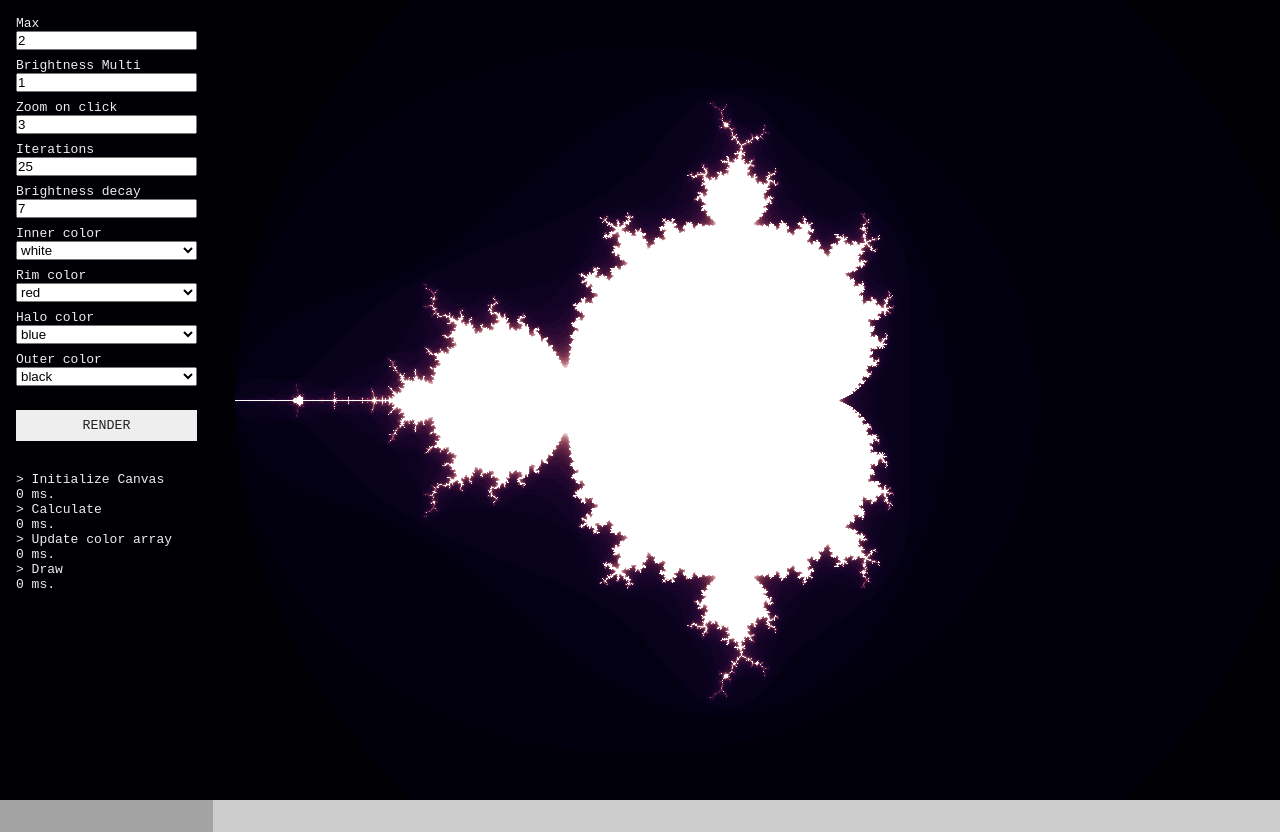
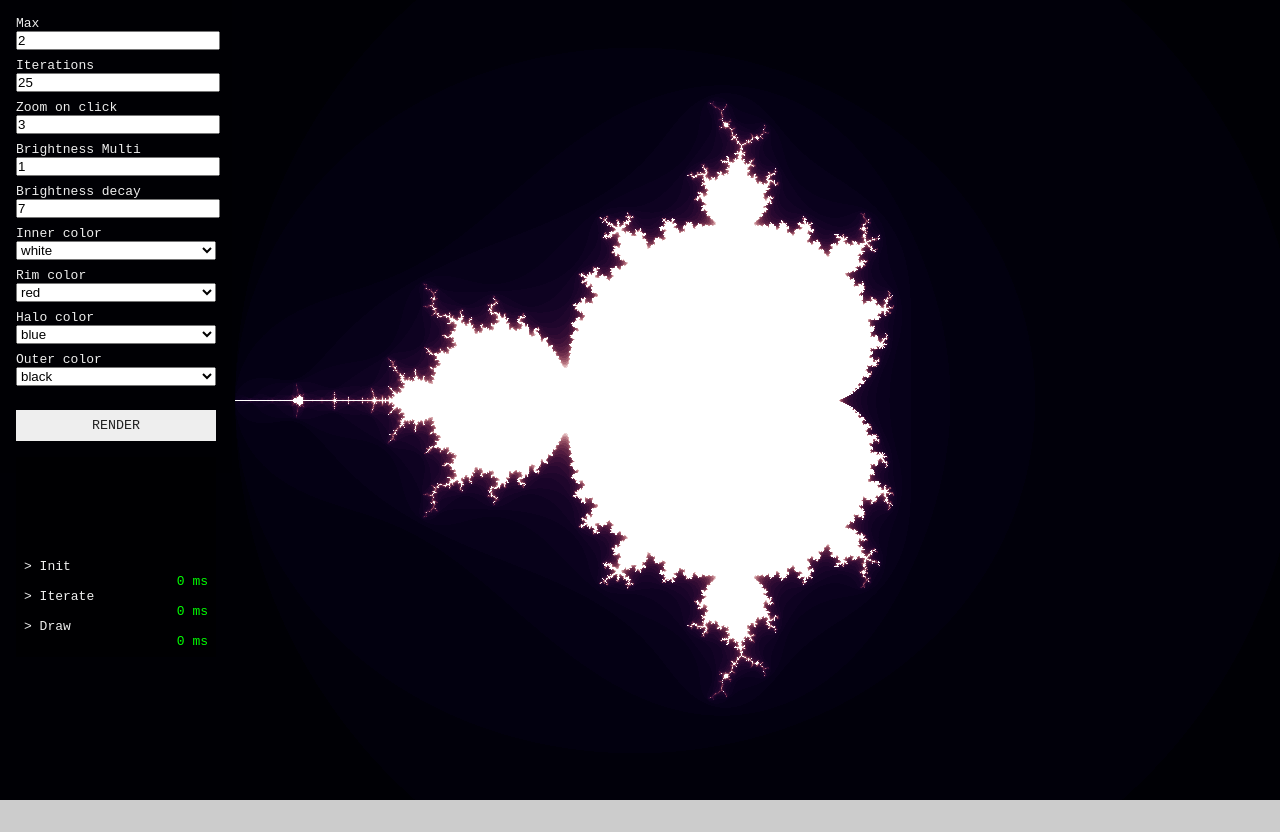
Before and after one commit to nicklem/y69-yamv, a plain HTML site: page index.html in a window 1280 px wide. After the commit the page ends 804 px from the top, so only its background shows below. Drawn offline with Linux system fonts and the light colour scheme.

Commit message:
implements console and Uint8ClampedArray to save iteration data

```diff
--- a/index.html
+++ b/index.html
@@ -14,7 +14,9 @@
       </div>
         <input type="submit" class="submit" value="Render" name="render">
       </form>
-      <div id="render"></div>
+      <div id="console-wrapper">
+        <div id="console"></div>
+      </div>
     </div>
 
     <div class="canvas-container">
--- a/script.js
+++ b/script.js
@@ -8,13 +8,12 @@
  ************************
  */
 
-//  TODO:
-//  1d display coord bounds and save coord history vector
-//     + 1d don't re-calculate unless bounds change
-// .5d image export
-//  2d mobile styles
-//  1d web worker multithread
-//  ?d refactor
+// TODO:
+// display coord bounds and save coord history vector
+// image export
+// mobile styles
+// web worker multithread
+// refactor
 
 document.onreadystatechange = function() {
   if( document.readyState == 'interactive' ) {
@@ -33,66 +32,66 @@ document.onreadystatechange = function() {
       "cyan"     : [   0 , 255 , 255 ] ,
       "magenta"  : [ 255 ,   0 , 255 ] ,
       "yellow"   : [ 255 , 255 ,   0 ] ,
-    }
+     } ;
 
     var $mBrotOptions = ( function() {
       this.max = {          // max mandelbrot value after which we conclude function diverges
         "value" : 2 ,
         "label" : "Max" ,
         "type"  : "text" ,
-        "recalc": 1 ,
+        "recalcNeeded": 1 ,
+      } ,
+      this.iter =  {        // initial iter value
+        "value" : 25 ,
+        "label" : "Iterations" ,
+        "type"  : "text" ,
+        "recalcNeeded": 1 ,
+      } ,
+      this.zoom = {
+        "value" : 3 ,
+        "label" : "Zoom on click" ,
+        "type"  : "text" ,
+        "recalcNeeded": 0 ,
       } ,
       this.brightness = {        // overall brightness value
         "value" : 1 ,
         "label" : "Brightness Multi" ,
         "type"  : "text" ,
-        "recalc": 0 ,
-      } ,
-      this.zoom = {
-        "value" : 3 ,
-        "label" : "Zoom on click" ,
-        "type"  : "text" ,
-        "recalc": 0 ,
-      } ,
-      this.iter =  {        // initial iter value
-        "value" : 25 ,
-        "label" : "Iterations" ,
-        "type"  : "text" ,
-        "recalc": 1 ,
+        "recalcNeeded": 0 ,
       } ,
       this.outBrightDecay = {
         "value" : 7 ,
         "label" : "Brightness decay" ,
         "type"  : "text" ,
-        "recalc": 0 ,
+        "recalcNeeded": 0 ,
       } ;
       this.innerColor = {
         "value" : "white" ,
         "label" : "Inner color" ,
         "type"  : "select" ,
         "options": colors ,
-        "recalc": 0 ,
+        "recalcNeeded": 0 ,
       } ;
       this.rimColor = {
         "value" : "red" ,
         "label" : "Rim color" ,
         "type"  : "select" ,
         "options": colors ,
-        "recalc": 0 ,
+        "recalcNeeded": 0 ,
       } ;
       this.haloColor = {
         "value" : "blue" ,
         "label" : "Halo color" ,
         "type"  : "select" ,
         "options": colors ,
-        "recalc": 0 ,
+        "recalcNeeded": 0 ,
       } ;
       this.outerColor = {
         "value" : "black" ,
         "label" : "Outer color" ,
         "type"  : "select" ,
         "options": colors ,
-        "recalc": 0 ,
+        "recalcNeeded": 0 ,
       } ;
       return this ;
     }.bind( {} ) () ) ;
@@ -100,14 +99,19 @@ document.onreadystatechange = function() {
     var $mBrotUtil = ( function() {
       this.performanceExec = function( f , msg , ctx ) {
         ctx = ctx || this ;
+        msg = msg || "Done in" ;
         var initDraw = performance.now();
-        f.bind(ctx)() ;
+        f.bind( ctx )() ;
         var endDraw = performance.now();
         var t = ( endDraw - initDraw ) ;
         var millisecondsOrSeconds = t > 1000 ? [ 1 , "s" ] : [ 1000 , "ms" ] ;
         var formattedDelta = Math.round( millisecondsOrSeconds[ 0 ] * t ) / 1000 ;
-        var renderContainer = document.querySelector( "#render" ) ;
-        renderContainer.innerHTML = renderContainer.innerHTML + "<br>&gt;&nbsp;" + msg + "<br>" + formattedDelta + " " + millisecondsOrSeconds[ 1 ] + "." ;
+        var renderContainer = document.querySelector( "#console" ) ;
+        var promptSymbol = "&gt;&nbsp;"  ;
+        renderContainer.innerHTML = renderContainer.innerHTML +
+                                    "<div class=\"console-msg\">" + msg + "</div>" +
+                                    "<div class=\"console-data\">"+ formattedDelta + " " + millisecondsOrSeconds[ 1 ] + "</div>" ;
+        console.log( renderContainer.scrollHeight ) ;
       } ;
       return this ;
     }.bind( {} ) () ) ;
@@ -126,8 +130,7 @@ document.onreadystatechange = function() {
       var xCenter = yCenter = 0 ;
       // TODO: remove magic constants. These are good starting values to envelop fractal
       var xMin = -2 , xMax = 1 , yMin = -1.5 , yMax = 1.5 ;
-      var xCoordArr = [] ,
-      yCoordArr = [] ;
+      var xCoordArr = [] , yCoordArr = [] ;
       var xRes , yRes , xCanvasCenter , yCanvasCenter , screenRatio , windowWidth , windowHeight ;
           windowHeight = window.innerHeight || 300 ;
 
@@ -135,7 +138,7 @@ document.onreadystatechange = function() {
 
       var intensityRGB = [] , colorRGB = [] ;
       var R = 0 , G = 1 , B = 2 ;
-      var mandelItersPerPixel ;
+      var mandelIterationData ;
 
       // INIT
 
@@ -149,6 +152,7 @@ document.onreadystatechange = function() {
         canvas.width = xRes = windowWidth ;
         canvas.height = yRes = windowHeight ;
         screenRatio = windowWidth / windowHeight ;
+        mandelIterationData = new Uint8ClampedArray( xRes * yRes ) ;
 
         ( windowWidth > windowHeight ? initHeight : initWidth )() ;
 
@@ -214,10 +218,10 @@ document.onreadystatechange = function() {
       this.populateCoordArrays = function populateCoordArrays() {
         var deltaX = ( xMax - xMin ) / xRes ,
         deltaY = ( yMax - yMin ) / yRes ;
-        for( var i = 0 ; i <= xRes ; i ++ ) {
+        for( var i = 0 ; i < xRes ; i ++ ) {
           xCoordArr[i] = xMin + ( deltaX * i ) ;
         }
-        for( var i = 0 ; i <= yRes ; i ++ ) {
+        for( var i = 0 ; i < yRes ; i ++ ) {
           yCoordArr[i] = yMin + ( deltaY * i ) ;
         }
         return this;
@@ -246,12 +250,14 @@ document.onreadystatechange = function() {
       this.draw = function draw() {
         var lenY = yCoordArr.length ;
         var lenX = xCoordArr.length ;
+        var xCoord , yCoord , curPixel , pixOffset ;
         for( yCoord = 0 ; yCoord < lenY ; yCoord++ ) {
           for( xCoord = 0 ; xCoord < lenX ; xCoord++ ) {
-              var pixOffset = ( xCoord + yCoord * windowWidth ) * 4 ;
-              imgData.data[ pixOffset ]     = colorRGB[ mandelItersPerPixel[ xCoord + ( lenX * yCoord )] ][ R ] ;
-              imgData.data[ pixOffset + 1 ] = colorRGB[ mandelItersPerPixel[ xCoord + ( lenX * yCoord )] ][ G ] ;
-              imgData.data[ pixOffset + 2 ] = colorRGB[ mandelItersPerPixel[ xCoord + ( lenX * yCoord )] ][ B ] ;
+              curPixel = xCoord + yCoord * windowWidth ;
+              pixOffset = curPixel * 4 ;
+              imgData.data[ pixOffset     ] = colorRGB[ mandelIterationData[ curPixel ] ][ R ] ;
+              imgData.data[ pixOffset + 1 ] = colorRGB[ mandelIterationData[ curPixel ] ][ G ] ;
+              imgData.data[ pixOffset + 2 ] = colorRGB[ mandelIterationData[ curPixel ] ][ B ] ;
               imgData.data[ pixOffset + 3 ] = 255 ; // alpha
           }
         }
@@ -264,25 +270,23 @@ document.onreadystatechange = function() {
         var yCoord = xCoord = 0 ;
         var lenY = yCoordArr.length ;
         var lenX = xCoordArr.length ;
-        mandelItersPerPixel = [];
 
         for( yCoord = 0 ; yCoord < lenY ; yCoord++ ) {
           for( xCoord = 0 ; xCoord < lenX ; xCoord++ ) {
 
               var pixOffset = ( xCoord + yCoord * windowWidth ) * 4 ;
               var z = [ 0 , 0 ] , modZSq = 0 , c = [ xCoordArr[ xCoord ] , yCoordArr[ yCoord ] ] ;
-
               for( var i = 1 ; i <= $mBrotOptions.iter.value ; i ++ ) {
                 z = this.complexSum( this.complexMult( z , z ) , c ) ;
                 modZSq = this.modulusSquared( z ) ;
-                if( modZSq > maxSq ) {
-                  mandelItersPerPixel[ xCoord + ( lenX * yCoord )] = i ;
+                if( modZSq > maxSq ) { // iterations diverge
+                  mandelIterationData[ xCoord + ( lenX * yCoord )] = i ;
                   break;
                 }
               }
 
-              if( i > $mBrotOptions.iter.value ) {
-                mandelItersPerPixel[ xCoord + ( lenX * yCoord )] = $mBrotOptions.iter.value ;
+              if( i > $mBrotOptions.iter.value ) { // iterations converge
+                mandelIterationData[ xCoord + ( lenX * yCoord )] = $mBrotOptions.iter.value ;
               }
           }
         }
@@ -291,21 +295,22 @@ document.onreadystatechange = function() {
       } ;
 
       this.init = function init() {
-        $mBrotUtil.performanceExec( this.initCanvas , "Initialize Canvas" , this ) ;
+        $mBrotUtil.performanceExec( this.initCanvas , "Init" , this ) ;
         this.render() ;
         return this ;
       } ;
 
       this.render = function render() {
-        $mBrotUtil.performanceExec( this.calc , "Calculate" , this ) ;
+        $mBrotUtil.performanceExec( this.calc , "Iterate" , this ) ;
         this.redraw() ;
         return this ;
       } ;
 
       this.redraw = function redraw() {
-        console.log( this ) ;
-        $mBrotUtil.performanceExec( this.updateColorArr , "Update color array" , this ) ;
-        $mBrotUtil.performanceExec( this.draw , "Draw" , this ) ;
+        $mBrotUtil.performanceExec( function() {
+          this.updateColorArr() ;
+          this.draw() ;
+        } , "Draw" , this ) ;
         return this ;
       } ;
 
@@ -381,7 +386,7 @@ document.onreadystatechange = function() {
               var curOpt = form.elements[ opt ].value ;
               curOpt = isNaN( parseFloat( curOpt ) ) ? curOpt : parseFloat( curOpt ) ;
               if( $mBrotOptions[ opt ].value !== curOpt ) {
-                recalcOnSubmit += $mBrotOptions[ opt ].recalc ;
+                recalcOnSubmit += $mBrotOptions[ opt ].recalcNeeded ;
                 $mBrotOptions[ opt ].value = curOpt ;
               }
             }
@@ -394,7 +399,7 @@ document.onreadystatechange = function() {
           ev.preventDefault() ;
           recalcOnSubmit = 0 ;
           this.mapControls() ;
-          console.log( recalcOnSubmit ) ;
+          //console.log( recalcOnSubmit ) ;
           if( recalcOnSubmit !== 0 ) {
             $mBrot.updateParams().render() ;
           } else {
@@ -419,7 +424,6 @@ document.onreadystatechange = function() {
     }.bind({}) () ) ;
 
     // Let's Roll!
-
     $mBrot
       .init()
       .listen() ;
--- a/style.css
+++ b/style.css
@@ -27,9 +27,40 @@ canvas {
   left: 0;
   z-index: 10;
   padding: 1rem;
-  height: 100vh;
+  /*height: 100vh;*/
+  width: 200px;
   background-color: rgba(0,0,0,0.2);
   color: #eee;
+}
+
+#console-wrapper {
+  position: absolute;
+  width: 200px;
+  height: 200px;
+  background-color: rgba(0,0,0,0.5);
+  box-sizing: border-box ;
+  overflow: hidden;
+}
+
+#console {
+  position: absolute;
+  width: 100%;
+  box-sizing: border-box;
+  bottom: 0;
+  padding: 0.5rem;
+}
+
+.console-msg {
+}
+
+.console-msg:before {
+  content: "> " ;
+}
+
+.console-data {
+  color: lime;
+  text-align: right ;
+  margin: 0;
 }
 
 input[type=checkbox] {
@@ -39,6 +70,7 @@ input[type=checkbox] {
 
 input[type=text] {
   margin-bottom: 0.5rem;
+  width: 100%;
 }
 
 select {
```
